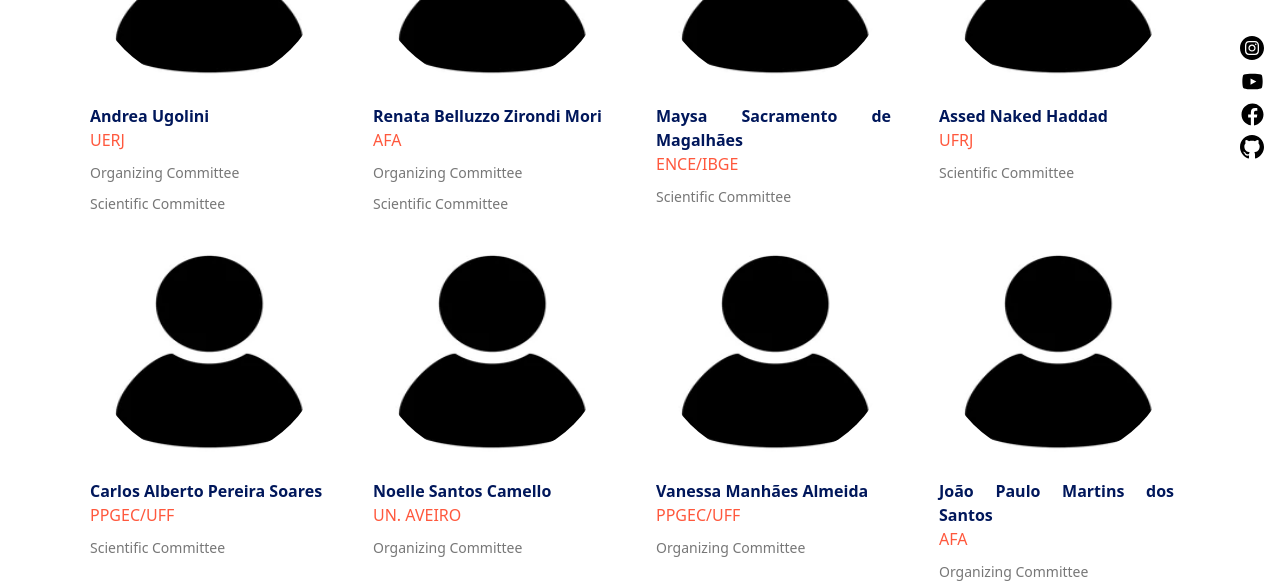
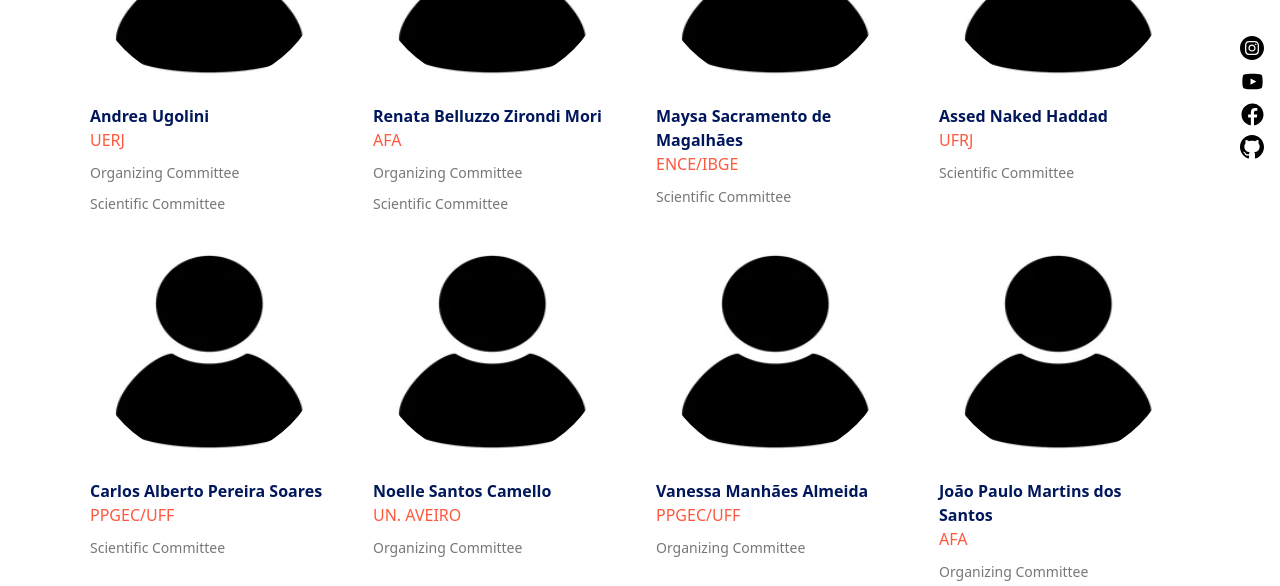
Before and after one commit to eventoseroficial/eventoseroficial.github.io, a Jekyll site: the page built from committee.html, in a window 1280 px wide and 900 px high, scrolled down 1088 px. Shown: the part 150-736 px from the top of the window. Built offline with Jekyll 4.4.1, drawn with Linux system fonts in a browser that asks for light colours.

Commit message:
text-align left in commite names

```diff
--- a/PT_br/committee.html
+++ b/PT_br/committee.html
@@ -20,7 +20,7 @@ permalink:  /PT_br/committee.html
           <div class="clearfix">
             <div>
               <div class="brief-avatar justify-content-center"><img src="{{ person.image }}" alt="{{ person.name }}"></div>
-              <div class="brief-name">{{ person.name }}</div>
+              <div class="brief-name" style="text-align: left;">{{ person.name }}</div>
               <div class="brief-job">{{ person.institution }}</div>
               {% for job in person.committee %}
               <div class="brief-description">{{ job }} Committee</div>
--- a/committee.html
+++ b/committee.html
@@ -20,7 +20,7 @@ permalink: /committee.html
           <div class="clearfix">
             <div>
               <div class="brief-avatar justify-content-center"><img src="{{ person.image }}" alt="{{ person.name }}"></div>
-              <div class="brief-name">{{ person.name }}</div>
+              <div class="brief-name" style="text-align: left;">{{ person.name }}</div>
               <div class="brief-job">{{ person.institution }}</div>
               {% for job in person.committee %}
               <div class="brief-description">{{ job }} Committee</div>
```
